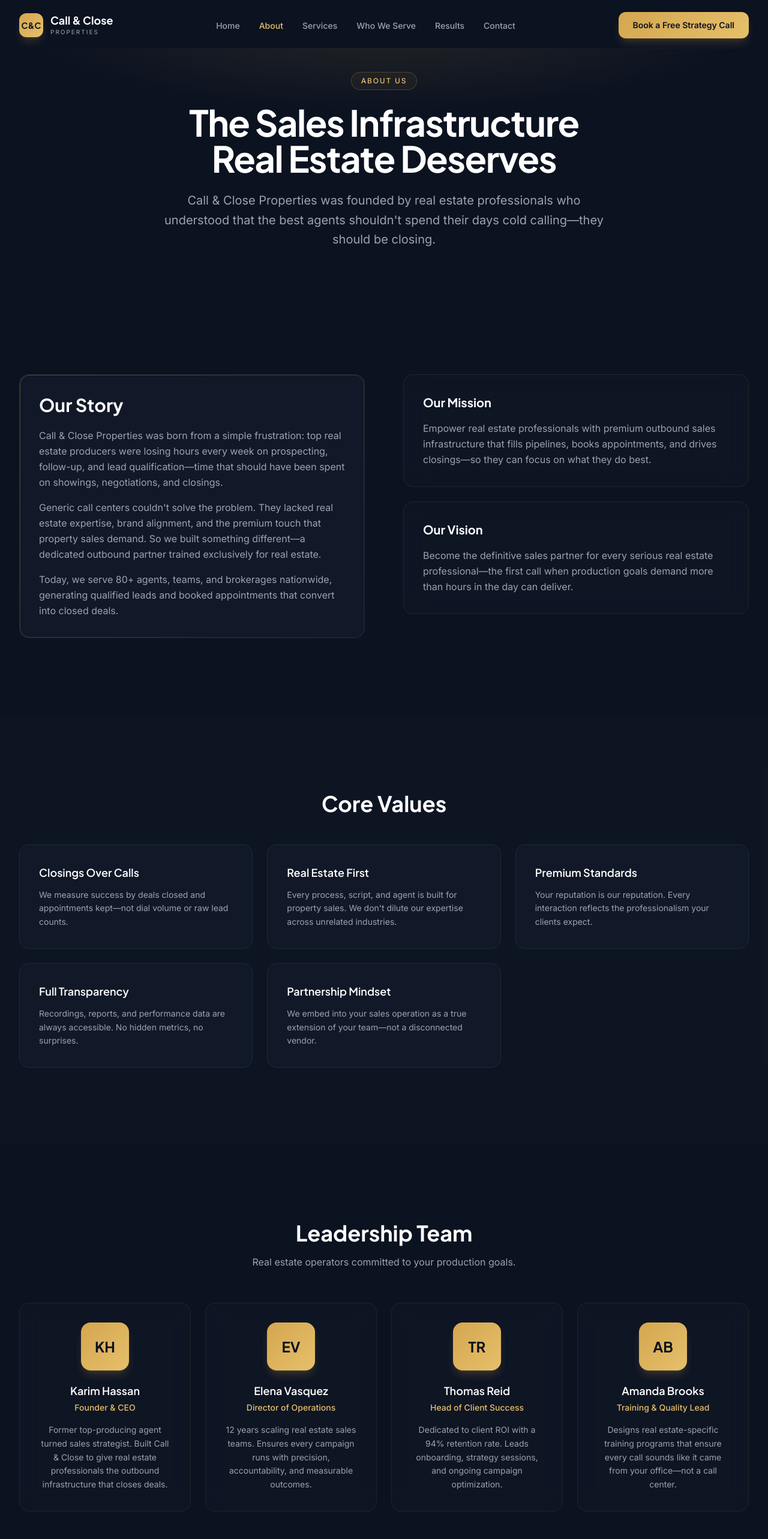
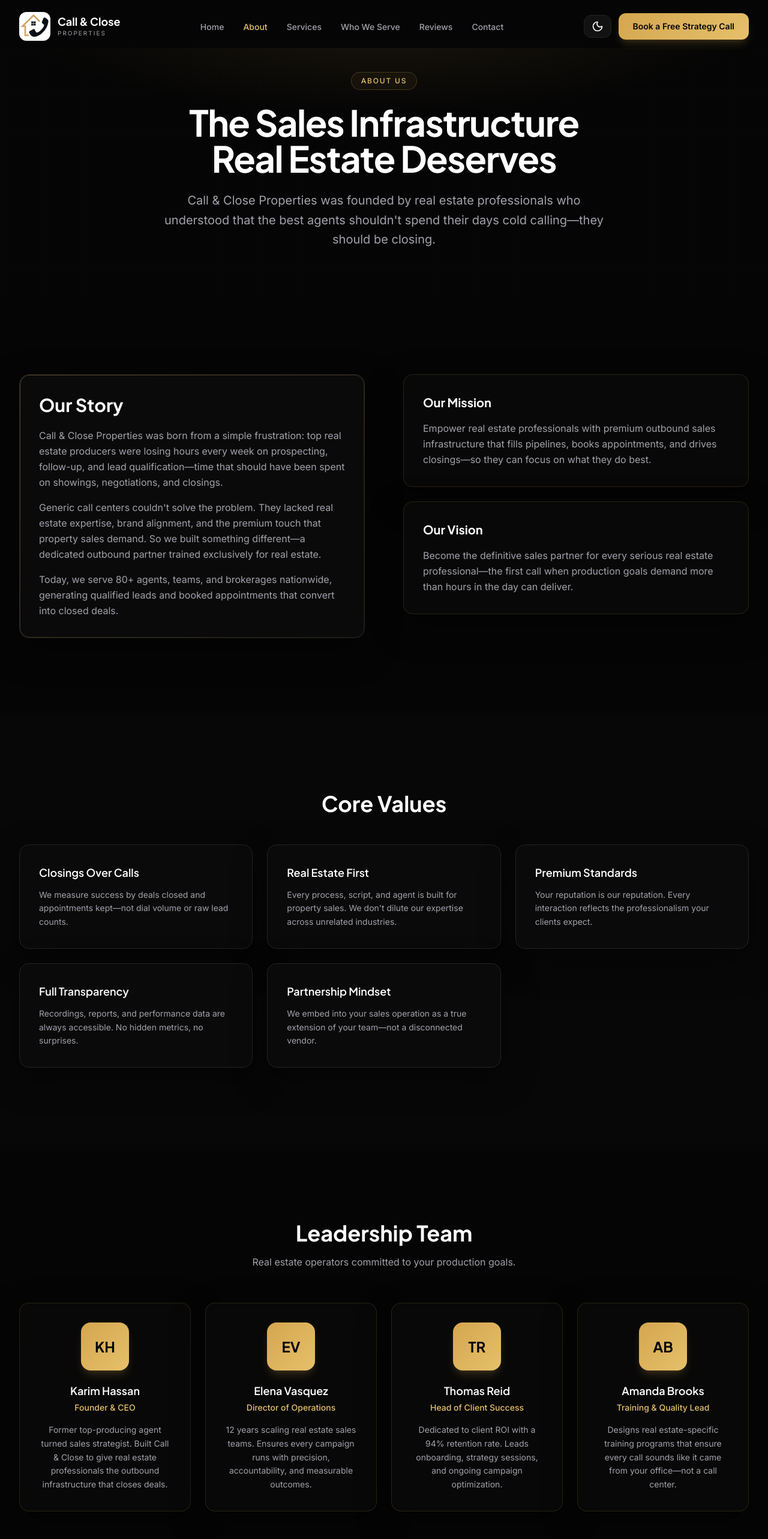
Before and after one commit to EchoedPixel/call-close-properties, a Next.js app: page /about in a window 1280 px wide. Shown: the top 2566 px of the page at 60% size. Built offline with nearby package versions, Linux system fonts and the light colour scheme.

Commit message:
Luxury theme refinement and theme toggle improvements

```diff
--- a/app/globals.css
+++ b/app/globals.css
@@ -1,25 +1,75 @@
 @import "tailwindcss";
 
 @theme inline {
-  --color-background: #0b1220;
-  --color-surface: #111827;
-  --color-surface-elevated: #1a2332;
-  --color-border: #1f2937;
-  --color-border-gold: rgba(212, 166, 79, 0.2);
-  --color-primary: #d4a64f;
-  --color-primary-light: #e6c06b;
-  --color-primary-dark: #b8923f;
-  --color-accent: #e6c06b;
-  --color-muted: #9ca3af;
-  --color-foreground: #ffffff;
+  --color-background: var(--theme-background);
+  --color-surface: var(--theme-surface);
+  --color-surface-elevated: var(--theme-surface-elevated);
+  --color-border: var(--theme-border);
+  --color-border-gold: var(--theme-border-gold);
+  --color-primary: var(--theme-primary);
+  --color-primary-light: var(--theme-primary-light);
+  --color-primary-dark: var(--theme-primary-dark);
+  --color-accent: var(--theme-accent);
+  --color-muted: var(--theme-muted);
+  --color-foreground: var(--theme-foreground);
+  --color-on-primary: var(--theme-on-primary);
   --font-sans: var(--font-inter), system-ui, sans-serif;
   --font-display: var(--font-manrope), var(--font-plus-jakarta), system-ui, sans-serif;
   --font-heading: var(--font-plus-jakarta), var(--font-manrope), system-ui, sans-serif;
 }
 
 @layer base {
+  :root,
+  .dark,
+  [data-theme="dark"] {
+    color-scheme: dark;
+    --theme-background: #050505;
+    --theme-surface: #0a0a0a;
+    --theme-surface-elevated: #121212;
+    --theme-border: #232323;
+    --theme-border-gold: rgba(212, 166, 79, 0.2);
+    --theme-primary: #d4a64f;
+    --theme-primary-light: #e6c06b;
+    --theme-primary-dark: #b8923f;
+    --theme-accent: #e6c06b;
+    --theme-muted: #a1a1aa;
+    --theme-foreground: #ffffff;
+    --theme-on-primary: #050505;
+    --theme-glass: rgba(10, 10, 10, 0.82);
+    --theme-glass-light: rgba(255, 255, 255, 0.035);
+    --theme-card-shadow: 0 20px 58px rgba(0, 0, 0, 0.42);
+  }
+
+  .light,
+  [data-theme="light"] {
+    color-scheme: light;
+    --theme-background: #faf7f0;
+    --theme-surface: #ffffff;
+    --theme-surface-elevated: #f5f2ea;
+    --theme-border: #e5dccb;
+    --theme-border-gold: rgba(184, 130, 32, 0.34);
+    --theme-primary: #b98220;
+    --theme-primary-light: #cfa23e;
+    --theme-primary-dark: #926316;
+    --theme-accent: #cfa23e;
+    --theme-muted: #374151;
+    --theme-foreground: #111111;
+    --theme-on-primary: #111111;
+    --theme-glass: rgba(255, 255, 255, 0.86);
+    --theme-glass-light: rgba(255, 255, 255, 0.64);
+    --theme-card-shadow: 0 18px 46px rgba(82, 59, 18, 0.16);
+  }
+
   html {
     scroll-behavior: smooth;
+  }
+
+  *,
+  *::before,
+  *::after {
+    transition-property: background-color, border-color, color;
+    transition-duration: 150ms;
+    transition-timing-function: ease;
   }
 
   body {
@@ -35,27 +85,32 @@
 
 @layer utilities {
   .text-gradient {
-    background: linear-gradient(135deg, #d4a64f 0%, #e6c06b 50%, #d4a64f 100%);
+    background: linear-gradient(
+      135deg,
+      var(--color-primary) 0%,
+      var(--color-primary-light) 50%,
+      var(--color-primary) 100%
+    );
     -webkit-background-clip: text;
     -webkit-text-fill-color: transparent;
     background-clip: text;
   }
 
   .text-gradient-subtle {
-    background: linear-gradient(180deg, #ffffff 0%, #e6c06b 100%);
+    background: linear-gradient(180deg, var(--color-foreground) 0%, var(--color-primary-light) 100%);
     -webkit-background-clip: text;
     -webkit-text-fill-color: transparent;
     background-clip: text;
   }
 
   .bg-gradient-gold {
-    background: linear-gradient(135deg, #d4a64f 0%, #e6c06b 100%);
+    background: linear-gradient(135deg, var(--color-primary) 0%, var(--color-primary-light) 100%);
   }
 
   .bg-gradient-radial {
     background: radial-gradient(
       ellipse 80% 60% at 50% -10%,
-      rgba(212, 166, 79, 0.12),
+      color-mix(in srgb, var(--color-primary) 10%, transparent),
       transparent 60%
     );
   }
@@ -63,32 +118,33 @@
   .bg-gradient-radial-bottom {
     background: radial-gradient(
       ellipse 60% 40% at 50% 100%,
-      rgba(212, 166, 79, 0.06),
+      color-mix(in srgb, var(--color-primary) 5%, transparent),
       transparent 60%
     );
   }
 
   .grid-pattern {
     background-image: linear-gradient(
-        rgba(212, 166, 79, 0.025) 1px,
+        color-mix(in srgb, var(--color-primary) 3%, transparent) 1px,
         transparent 1px
       ),
-      linear-gradient(90deg, rgba(212, 166, 79, 0.025) 1px, transparent 1px);
+      linear-gradient(90deg, color-mix(in srgb, var(--color-primary) 3%, transparent) 1px, transparent 1px);
     background-size: 72px 72px;
   }
 
   .glass {
-    background: rgba(17, 24, 39, 0.6);
+    background: var(--theme-glass);
     backdrop-filter: blur(16px);
     -webkit-backdrop-filter: blur(16px);
-    border: 1px solid rgba(212, 166, 79, 0.1);
+    border: 1px solid color-mix(in srgb, var(--color-primary) 16%, transparent);
+    box-shadow: var(--theme-card-shadow);
   }
 
   .glass-light {
-    background: rgba(255, 255, 255, 0.03);
+    background: var(--theme-glass-light);
     backdrop-filter: blur(12px);
     -webkit-backdrop-filter: blur(12px);
-    border: 1px solid rgba(255, 255, 255, 0.06);
+    border: 1px solid color-mix(in srgb, var(--color-foreground) 8%, transparent);
   }
 
   .gradient-border {
@@ -105,8 +161,8 @@
     padding: 1px;
     background: linear-gradient(
       135deg,
-      rgba(212, 166, 79, 0.35),
-      rgba(212, 166, 79, 0.05)
+      color-mix(in srgb, var(--color-primary) 38%, transparent),
+      color-mix(in srgb, var(--color-primary) 8%, transparent)
     );
     -webkit-mask: linear-gradient(#fff 0 0) content-box, linear-gradient(#fff 0 0);
     mask: linear-gradient(#fff 0 0) content-box, linear-gradient(#fff 0 0);
@@ -116,10 +172,29 @@
   }
 
   .gold-glow {
-    box-shadow: 0 0 40px rgba(212, 166, 79, 0.08);
+    box-shadow: 0 0 36px color-mix(in srgb, var(--color-primary) 8%, transparent);
   }
 
   .gold-glow-hover:hover {
-    box-shadow: 0 8px 32px rgba(212, 166, 79, 0.15);
+    box-shadow: 0 8px 28px color-mix(in srgb, var(--color-primary) 14%, transparent);
+  }
+
+  .text-white,
+  .text-gray-100,
+  .text-gray-300,
+  .hover\:text-white:hover {
+    color: var(--color-foreground) !important;
+  }
+
+  .placeholder\:text-gray-500::placeholder {
+    color: color-mix(in srgb, var(--color-muted) 75%, transparent) !important;
+  }
+
+  @media (prefers-reduced-motion: reduce) {
+    *,
+    *::before,
+    *::after {
+      transition-duration: 0ms;
+    }
   }
 }
--- a/app/layout.tsx
+++ b/app/layout.tsx
@@ -2,6 +2,7 @@ import type { Metadata } from "next";
 import { Inter, Manrope, Plus_Jakarta_Sans } from "next/font/google";
 import { Navbar } from "@/components/layout/Navbar";
 import { Footer } from "@/components/layout/Footer";
+import { ThemeProvider } from "@/components/providers/ThemeProvider";
 import { SITE } from "@/lib/constants";
 import "./globals.css";
 
@@ -60,13 +61,32 @@ export default function RootLayout({
   children: React.ReactNode;
 }>) {
   return (
-    <html lang="en" className="dark">
+    <html lang="en" className="dark" data-theme="dark" suppressHydrationWarning>
+      <head>
+        <script
+          dangerouslySetInnerHTML={{
+            __html: `
+              (function() {
+                try {
+                  var theme = localStorage.getItem("call-close-theme") === "light" ? "light" : "dark";
+                  var root = document.documentElement;
+                  root.classList.toggle("dark", theme === "dark");
+                  root.classList.toggle("light", theme === "light");
+                  root.dataset.theme = theme;
+                } catch (_) {}
+              })();
+            `,
+          }}
+        />
+      </head>
       <body
         className={`${inter.variable} ${manrope.variable} ${plusJakarta.variable} font-sans bg-background text-foreground antialiased`}
       >
-        <Navbar />
-        <main className="min-h-screen pt-20">{children}</main>
-        <Footer />
+        <ThemeProvider>
+          <Navbar />
+          <main className="min-h-screen pt-20">{children}</main>
+          <Footer />
+        </ThemeProvider>
       </body>
     </html>
   );
--- a/app/testimonials/page.tsx
+++ b/app/testimonials/page.tsx
@@ -29,8 +29,8 @@ export default function TestimonialsPage() {
       <Section>
         <div className="grid grid-cols-2 gap-4 sm:grid-cols-3 lg:grid-cols-6">
           {TRUST_INDICATORS.map((indicator, index) => (
-            <FadeIn key={indicator.label} delay={index * 0.05}>
-              <Card glass className="text-center">
+            <FadeIn key={indicator.label} delay={index * 0.05} className="h-full">
+              <Card glass className="h-full text-center">
                 <DynamicIcon
                   name={indicator.icon}
                   className="mx-auto mb-3 h-6 w-6 text-primary"
--- a/components/layout/Footer.tsx
+++ b/components/layout/Footer.tsx
@@ -1,6 +1,7 @@
 import Link from "next/link";
 import { SITE, NAV_LINKS, FOOTER_SERVICES } from "@/lib/constants";
 import { Linkedin, Instagram, Facebook, Mail, Phone, MapPin } from "lucide-react";
+import Image from "next/image";
 
 export function Footer() {
   const currentYear = new Date().getFullYear();
@@ -13,10 +14,14 @@ export function Footer() {
         <div className="grid gap-14 md:grid-cols-2 lg:grid-cols-12">
           <div className="space-y-6 lg:col-span-4">
             <Link href="/" className="group flex items-center gap-3">
-              <div className="flex h-10 w-10 items-center justify-center rounded-xl bg-gradient-gold">
-                <span className="font-heading text-sm font-bold text-background">
-                  C&C
-                </span>
+              <div className="flex h-12 w-13 items-center justify-center rounded-xl bg-white">
+                <Image
+                  src="/logos.svg"
+                  alt="Company Logo"
+                  width={40}
+                  height={40}
+                  className="scale-120"
+                />
               </div>
               <div className="flex flex-col">
                 <span className="font-heading text-lg font-bold text-white">
--- a/components/layout/Navbar.tsx
+++ b/components/layout/Navbar.tsx
@@ -6,7 +6,9 @@ import { useState, useEffect } from "react";
 import { Menu, X } from "lucide-react";
 import { NAV_LINKS, SITE } from "@/lib/constants";
 import { Button } from "@/components/ui/Button";
+import { ThemeToggle } from "@/components/ui/ThemeToggle";
 import { cn } from "@/lib/utils";
+import Image from "next/image";
 
 export function Navbar() {
   const [isOpen, setIsOpen] = useState(false);
@@ -33,7 +35,7 @@ export function Navbar() {
   return (
     <header
       className={cn(
-        "fixed inset-x-0 top-0 z-50 transition-all duration-500",
+        "fixed inset-x-0 top-0 z-[80] transition-colors duration-150",
         scrolled
           ? "glass border-b border-primary/10"
           : "bg-transparent"
@@ -41,13 +43,17 @@ export function Navbar() {
     >
       <nav className="mx-auto flex max-w-7xl items-center justify-between px-5 py-5 lg:px-8">
         <Link href="/" className="group flex items-center gap-3">
-          <div className="flex h-10 w-10 items-center justify-center rounded-xl bg-gradient-gold shadow-lg shadow-primary/20">
-            <span className="font-heading text-sm font-bold text-background">
-              C&C
-            </span>
-          </div>
+            <div className="flex h-12 w-13 items-center justify-center rounded-xl bg-white">
+              <Image
+                src="/logos.svg"
+                alt="Company Logo"
+                width={40}
+                height={40}
+                className="scale-120"
+              />
+            </div>
           <div className="flex flex-col">
-            <span className="font-heading text-lg font-bold leading-tight text-white transition-colors group-hover:text-primary-light">
+            <span className="font-heading text-lg font-bold leading-tight text-foreground transition-colors group-hover:text-primary-light">
               {SITE.shortName}
             </span>
             <span className="text-[10px] uppercase tracking-[0.2em] text-muted">
@@ -65,7 +71,7 @@ export function Navbar() {
                   "text-sm font-medium transition-colors duration-300",
                   pathname === link.href
                     ? "text-primary-light"
-                    : "text-muted hover:text-white"
+                    : "text-muted hover:text-foreground"
                 )}
               >
                 {link.label}
@@ -74,7 +80,8 @@ export function Navbar() {
           ))}
         </ul>
 
-        <div className="hidden lg:block">
+        <div className="hidden items-center gap-3 lg:flex">
+          <ThemeToggle />
           <Button href="/book-a-call" variant="primary" size="default">
             Book a Free Strategy Call
           </Button>
@@ -82,7 +89,7 @@ export function Navbar() {
 
         <button
           type="button"
-          className="rounded-xl p-2 text-white transition-colors hover:bg-white/5 lg:hidden"
+          className="relative z-[90] rounded-xl border border-border bg-surface/90 p-2 text-foreground transition-colors hover:bg-surface-elevated lg:hidden"
           onClick={() => setIsOpen(!isOpen)}
           aria-label={isOpen ? "Close menu" : "Open menu"}
           aria-expanded={isOpen}
@@ -92,8 +99,9 @@ export function Navbar() {
       </nav>
 
       {isOpen && (
-        <div className="fixed inset-0 top-[80px] z-40 glass border-t border-primary/10 lg:hidden">
-          <ul className="flex flex-col gap-1 px-5 py-8">
+        <div className="fixed inset-0 top-[80px] z-[70] bg-background backdrop-blur-sm lg:hidden">
+          <div className="h-full border-t border-border bg-background">
+            <ul className="flex flex-col gap-1 px-5 py-8">
             {NAV_LINKS.map((link) => (
               <li key={link.href}>
                 <Link
@@ -102,14 +110,18 @@ export function Navbar() {
                     "block rounded-xl px-4 py-3.5 text-base font-medium transition-colors",
                     pathname === link.href
                       ? "bg-primary/10 text-primary-light"
-                      : "text-gray-300 hover:bg-white/5"
+                      : "text-foreground hover:bg-surface-elevated"
                   )}
                 >
                   {link.label}
                 </Link>
               </li>
             ))}
-          </ul>
+              <li className="mt-4 border-t border-border pt-4">
+                <ThemeToggle showLabel />
+              </li>
+            </ul>
+          </div>
         </div>
       )}
     </header>
--- /dev/null
+++ b/components/providers/ThemeProvider.tsx
@@ -0,0 +1,87 @@
+"use client";
+
+import {
+  createContext,
+  useCallback,
+  useContext,
+  useLayoutEffect,
+  useMemo,
+  useState,
+  type ReactNode,
+} from "react";
+
+type Theme = "dark" | "light";
+
+interface ThemeContextValue {
+  theme: Theme;
+  toggleTheme: () => void;
+}
+
+const ThemeContext = createContext<ThemeContextValue | undefined>(undefined);
+const STORAGE_KEY = "call-close-theme";
+
+function applyTheme(theme: Theme) {
+  document.documentElement.classList.toggle("dark", theme === "dark");
+  document.documentElement.classList.toggle("light", theme === "light");
+  document.documentElement.dataset.theme = theme;
+}
+
+function getInitialTheme(): Theme {
+  if (typeof window === "undefined") {
+    return "dark";
+  }
+
+  try {
+    const storedTheme = window.localStorage.getItem(STORAGE_KEY);
+    return storedTheme === "light" ? "light" : "dark";
+  } catch {
+    return "dark";
+  }
+}
+
+export function ThemeProvider({ children }: { children: ReactNode }) {
+  const [theme, setTheme] = useState<Theme>(() => getInitialTheme());
+
+  useLayoutEffect(() => {
+    applyTheme(theme);
+    document.documentElement.classList.add("theme-ready");
+  }, [theme]);
+
+  const toggleTheme = useCallback(() => {
+    setTheme((currentTheme) => {
+      const nextTheme = currentTheme === "dark" ? "light" : "dark";
+
+      applyTheme(nextTheme);
+
+      try {
+        window.localStorage.setItem(STORAGE_KEY, nextTheme);
+      } catch {
+        // Theme still applies for the current session if storage is unavailable.
+      }
+
+      return nextTheme;
+    });
+  }, []);
+
+  const value = useMemo(
+    () => ({
+      theme,
+      toggleTheme,
+    }),
+    [theme, toggleTheme]
+  );
+
+  return (
+    <ThemeContext.Provider value={value}>{children}</ThemeContext.Provider>
+  );
+}
+
+export function useTheme() {
+  const context = useContext(ThemeContext);
+
+  if (!context) {
+    throw new Error("useTheme must be used within ThemeProvider");
+  }
+
+  return context;
+}
--- a/components/ui/Button.tsx
+++ b/components/ui/Button.tsx
@@ -15,9 +15,9 @@ interface ButtonProps {
 
 const variants = {
   primary:
-    "bg-gradient-gold text-background font-semibold shadow-lg shadow-primary/20 hover:shadow-primary/30 hover:brightness-110 active:scale-[0.98]",
+    "bg-gradient-gold text-on-primary font-semibold shadow-lg shadow-primary/20 hover:shadow-primary/30 hover:brightness-110 active:scale-[0.98]",
   secondary:
-    "glass text-white hover:border-primary/30 hover:bg-surface-elevated/80",
+    "glass text-foreground hover:border-primary/30 hover:bg-surface-elevated/80",
   outline:
     "border border-primary/40 text-primary-light hover:bg-primary/5 hover:border-primary/60",
   ghost: "text-muted hover:text-primary-light hover:bg-white/5",
@@ -43,7 +43,7 @@ export function Button({
   external = false,
 }: ButtonProps) {
   const classes = cn(
-    "inline-flex items-center justify-center font-medium transition-all duration-300",
+    "inline-flex items-center justify-center font-medium transition-colors duration-150",
     variants[variant],
     sizes[size],
     className
--- a/components/ui/Card.tsx
+++ b/components/ui/Card.tsx
@@ -19,11 +19,11 @@ export function Card({
   return (
     <div
       className={cn(
-        "rounded-2xl border border-border p-6 lg:p-8",
+        "rounded-2xl border border-border p-6 shadow-[var(--theme-card-shadow)] lg:p-8",
         glass ? "glass" : "bg-surface",
         gradient && "gradient-border",
         hover &&
-          "transition-all duration-500 gold-glow-hover hover:border-border-gold",
+          "transition-colors duration-150 gold-glow-hover hover:border-border-gold",
         className
       )}
     >
--- /dev/null
+++ b/components/ui/ThemeToggle.tsx
@@ -0,0 +1,39 @@
+"use client";
+
+import { Moon, Sun } from "lucide-react";
+import { useTheme } from "@/components/providers/ThemeProvider";
+import { cn } from "@/lib/utils";
+
+interface ThemeToggleProps {
+  className?: string;
+  showLabel?: boolean;
+}
+
+export function ThemeToggle({ className, showLabel = false }: ThemeToggleProps) {
+  const { theme, toggleTheme } = useTheme();
+  const isDark = theme === "dark";
+
+  return (
+    <button
+      type="button"
+      onClick={toggleTheme}
+      className={cn(
+        "group inline-flex items-center justify-center gap-3 rounded-xl border border-border bg-surface-elevated px-3 py-2 text-foreground transition-colors duration-150 hover:border-primary/40 hover:text-primary-light",
+        showLabel && "w-full justify-between px-4 py-3.5 text-base font-medium",
+        className
+      )}
+      aria-label={`Switch to ${isDark ? "light" : "dark"} mode`}
+      aria-pressed={!isDark}
+      suppressHydrationWarning
+    >
+      {showLabel && (
+        <span suppressHydrationWarning>
+          {isDark ? "Dark Mode" : "Light Mode"}
+        </span>
+      )}
+      <span className="flex h-5 w-5 items-center justify-center" suppressHydrationWarning>
+        {isDark ? <Moon className="h-5 w-5" /> : <Sun className="h-5 w-5" />}
+      </span>
+    </button>
+  );
+}
--- a/lib/constants.ts
+++ b/lib/constants.ts
@@ -4,14 +4,14 @@ export const SITE = {
   tagline: "Real Estate Lead Generation & Sales Support",
   description:
     "Premium lead generation, appointment setting, and sales support exclusively for real estate professionals who want to close more deals—not chase more leads.",
-  email: "callandcloseproperties@gmail.com",
+  email: "callandclosee@gmail.com",
   phone: "+1 (555) 987-6543",
   address: "Serving Real Estate Professionals Nationwide",
   url: "https://callandclose.com",
   bookingUrl:
     "https://calendar.app.google/48tnipZmBxXw31o26",
   social: {
-    linkedin: "https://linkedin.com/company/call-and-close-properties",
+    linkedin: "https://www.linkedin.com/in/call-and-close-properties-1027a6417/",
     instagram: "https://instagram.com/callandclose",
     facebook: "https://facebook.com/callandclose",
   },
@@ -22,7 +22,7 @@ export const NAV_LINKS = [
   { href: "/about", label: "About" },
   { href: "/services", label: "Services" },
   { href: "/industries", label: "Who We Serve" },
-  { href: "/testimonials", label: "Results" },
+  { href: "/testimonials", label: "Reviews" },
   { href: "/contact", label: "Contact" },
   { href: "/book-a-call", label: "Book a Call" },
 ];
```
Also changed, not shown: public/LOGO.svg (added), public/logos.svg (added).
